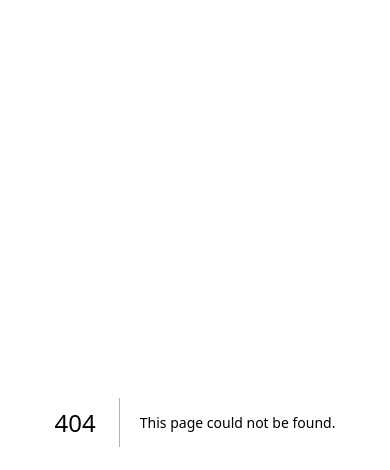
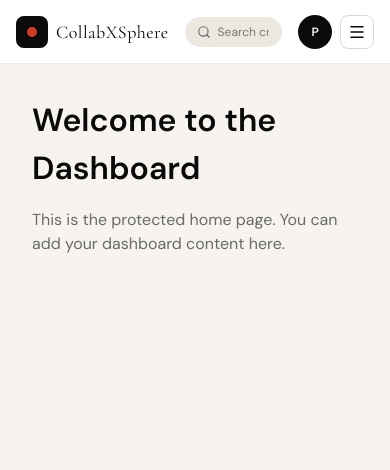
Before and after one commit to RiteshSingh3628/collabX_frontend, a Next.js app: page /home in a window 390 px wide. Before the commit this address had no page. Shown: the top 470 px of the page. Built offline with nearby package versions, Linux system fonts and the light colour scheme.

Commit message:
feature: added homepage navbar with responsive design

```diff
--- /dev/null
+++ b/src/app/(protected)/home/page.jsx
@@ -0,0 +1,13 @@
+
+export default function Home() {
+  return (
+    <div style={{ padding: '2rem' }}>
+        <h1 style={{ fontSize: '2rem', fontWeight: 700, marginBottom: '1rem' }}>
+            Welcome to the Dashboard
+        </h1>
+        <p style={{ fontSize: '1rem', color: '#6a6a6a' }}>
+            This is the protected home page. You can add your dashboard content here.
+        </p>
+    </div>
+    )
+}
--- /dev/null
+++ b/src/app/(protected)/layout.js
@@ -0,0 +1,10 @@
+import DashboardNav from '@/components/common/DashboardNav'
+
+export default function ProtectedLayout({ children }) {
+  return (
+    <>
+      <DashboardNav />
+      <main style={{ paddingTop: '64px' }}>{children}</main>
+    </>
+  )
+}
--- /dev/null
+++ b/src/components/common/DashboardNav/DashboardNav.jsx
@@ -0,0 +1,112 @@
+'use client'
+
+import { useState } from 'react'
+import Link from 'next/link'
+import { usePathname } from 'next/navigation'
+import { Search, Settings, Menu, X } from 'lucide-react'
+import { navItems } from '@/constants/navItems'
+import NavItem from './NavItem'
+import MobileDrawer from './MobileDrawer'
+
+export default function DashboardNav() {
+  const pathname = usePathname()
+  const [role, setRole] = useState('creator')
+  const [menuOpen, setMenuOpen] = useState(false)
+
+  const activeItem = navItems.find(
+    (item) => pathname === item.href || pathname.startsWith(item.href + '/')
+  )
+
+  return (
+    <>
+      <header className="fixed top-0 inset-x-0 z-50 bg-white/97 backdrop-blur-xl border-b border-black/8 h-16 flex items-center">
+        <div className="w-full max-w-7xl mx-auto px-4 md:px-6 flex items-center gap-4">
+
+          {/* Logo */}
+          <Link href="/home" className="flex items-center gap-2 shrink-0 no-underline">
+            <div className="w-8 h-8 bg-(--ink) rounded-lg flex items-center justify-center shrink-0">
+              <span className="w-2.5 h-2.5 rounded-full bg-(--red) block" />
+            </div>
+            <span
+              className="text-lg font-medium text-(--ink) tracking-wide whitespace-nowrap"
+              style={{ fontFamily: 'var(--serif)' }}
+            >
+              CollabXSphere
+            </span>
+          </Link>
+
+          {/* Search */}
+          <div className="flex-1 max-w-55 relative">
+            <Search size={14} className="absolute left-3 top-1/2 -translate-y-1/2 text-(--ink3) pointer-events-none" />
+            <input
+              type="text"
+              placeholder="Search creators, brands..."
+              className="w-full py-1.5 pl-8 pr-3 text-xs bg-(--warm) border border-transparent rounded-full text-(--ink) outline-none focus:border-black/20 transition-colors duration-200"
+              style={{ fontFamily: 'var(--sans)' }}
+            />
+          </div>
+
+          {/* Desktop nav */}
+          <nav className="hidden md:flex flex-1 items-center justify-center gap-8 pb-0.5">
+            {navItems.map((item) => (
+              <NavItem key={item.label} item={item} active={activeItem?.label === item.label} />
+            ))}
+          </nav>
+
+          {/* Desktop right controls */}
+          <div className="hidden md:flex items-center gap-3 shrink-0">
+            {/* Role toggle */}
+            <div className="flex items-center bg-(--warm) rounded-full p-0.5 gap-0.5">
+              {['brand', 'creator'].map((r) => (
+                <button
+                  key={r}
+                  onClick={() => setRole(r)}
+                  className={`px-3.5 py-1 text-[0.7rem] font-semibold tracking-wide capitalize rounded-full border-none cursor-pointer transition-all duration-200 ${
+                    role === r ? 'bg-white text-(--ink) shadow-sm' : 'bg-transparent text-(--ink3)'
+                  }`}
+                  style={{ fontFamily: 'var(--sans)' }}
+                >
+                  {r.charAt(0).toUpperCase() + r.slice(1)}
+                </button>
+              ))}
+            </div>
+
+            {/* Settings */}
+            <button className="w-8.5 h-8.5 rounded-full border border-black/15 bg-transparent flex items-center justify-center cursor-pointer text-(--ink3) hover:border-black/35 hover:text-(--ink) transition-all duration-200">
+              <Settings size={15} />
+            </button>
+
+            {/* Avatar */}
+            <button className="w-8.5 h-8.5 rounded-full bg-(--ink) border-none flex items-center justify-center cursor-pointer">
+              <span className="text-[0.75rem] font-bold text-white uppercase" style={{ fontFamily: 'var(--sans)' }}>P</span>
+            </button>
+          </div>
+
+          {/* Mobile right: avatar + hamburger */}
+          <div className="flex md:hidden ml-auto items-center gap-2 shrink-0">
+            <button className="w-8.5 h-8.5 rounded-full bg-(--ink) border-none flex items-center justify-center cursor-pointer">
+              <span className="text-[0.75rem] font-bold text-white uppercase" style={{ fontFamily: 'var(--sans)' }}>P</span>
+            </button>
+            <button
+              onClick={() => setMenuOpen((prev) => !prev)}
+              aria-label="Toggle menu"
+              className="w-8.5 h-8.5 rounded-lg border border-black/15 bg-transparent flex items-center justify-center cursor-pointer text-(--ink) hover:border-black/35 transition-all duration-200"
+            >
+              {menuOpen ? <X size={18} /> : <Menu size={18} />}
+            </button>
+          </div>
+
+        </div>
+      </header>
+
+      {menuOpen && (
+        <MobileDrawer
+          activeLabel={activeItem?.label}
+          role={role}
+          setRole={setRole}
+          onClose={() => setMenuOpen(false)}
+        />
+      )}
+    </>
+  )
+}
--- /dev/null
+++ b/src/components/common/DashboardNav/MobileDrawer.jsx
@@ -0,0 +1,82 @@
+import Link from 'next/link'
+import { Settings } from 'lucide-react'
+import { navItems } from '@/constants/navItems'
+
+function MobileNavItem({ item, active, onClick }) {
+  const Icon = item.icon
+
+  return (
+    <Link
+      href={item.href}
+      onClick={onClick}
+      className={`no-underline flex items-center gap-3 px-4 py-3 rounded-xl transition-colors duration-150 ${active ? 'bg-(--warm)' : 'hover:bg-(--warm)/60'}`}
+    >
+      <div className="relative">
+        <Icon
+          size={20}
+          className={active ? 'text-(--ink)' : 'text-(--ink3)'}
+        />
+        {item.badge !== null && (
+          <span className="absolute -top-1.5 -right-2 bg-(--red) text-white text-[0.6rem] font-bold rounded-full min-w-4 h-4 flex items-center justify-center px-1 leading-none">
+            {item.badge}
+          </span>
+        )}
+      </div>
+      <span
+        className={`text-sm ${active ? 'font-semibold text-(--ink)' : 'font-normal text-(--ink3)'}`}
+        style={{ fontFamily: 'var(--sans)' }}
+      >
+        {item.label}
+      </span>
+    </Link>
+  )
+}
+
+export default function MobileDrawer({ activeLabel, role, setRole, onClose }) {
+  return (
+    <div className="fixed top-16 inset-x-0 z-49 bg-white/98 backdrop-blur-xl border-b border-black/8 px-4 pt-3 pb-5 flex flex-col gap-1">
+      {navItems.map((item) => (
+        <MobileNavItem
+          key={item.label}
+          item={item}
+          active={activeLabel === item.label}
+          onClick={onClose}
+        />
+      ))}
+
+      <div className="h-px bg-black/8 my-2" />
+
+      {/* Role toggle */}
+      <div className="px-4 py-1">
+        <p
+          className="text-[0.65rem] font-semibold text-(--ink3) tracking-widest uppercase mb-2"
+          style={{ fontFamily: 'var(--sans)' }}
+        >
+          View as
+        </p>
+        <div className="flex items-center bg-(--warm) rounded-full p-0.5 gap-0.5 w-fit">
+          {['brand', 'creator'].map((r) => (
+            <button
+              key={r}
+              onClick={() => setRole(r)}
+              className={`px-5 py-1.5 text-[0.78rem] font-semibold tracking-wide capitalize rounded-full border-none cursor-pointer transition-all duration-200 ${
+                role === r ? 'bg-white text-(--ink) shadow-sm' : 'bg-transparent text-(--ink3)'
+              }`}
+              style={{ fontFamily: 'var(--sans)' }}
+            >
+              {r.charAt(0).toUpperCase() + r.slice(1)}
+            </button>
+          ))}
+        </div>
+      </div>
+
+      {/* Settings */}
+      <button className="flex items-center gap-3 px-4 py-3 rounded-xl w-full text-left bg-transparent border-none cursor-pointer hover:bg-(--warm)/60 transition-colors duration-150">
+        <Settings size={20} className="text-(--ink3)" />
+        <span className="text-sm text-(--ink3)" style={{ fontFamily: 'var(--sans)' }}>
+          Settings
+        </span>
+      </button>
+    </div>
+  )
+}
--- /dev/null
+++ b/src/components/common/DashboardNav/NavItem.jsx
@@ -0,0 +1,35 @@
+import Link from 'next/link'
+
+export default function NavItem({ item, active }) {
+  const Icon = item.icon
+
+  return (
+    <Link
+      href={item.href}
+      className="relative flex flex-col items-center gap-0.5 group no-underline"
+    >
+      <div className="relative">
+        <Icon
+          size={20}
+          className={`transition-colors duration-200 group-hover:text-(--ink) ${active ? 'text-(--ink)' : 'text-(--ink3)'}`}
+        />
+        {item.badge !== null && (
+          <span className="absolute -top-1.5 -right-2 bg-(--red) text-white text-[0.6rem] font-bold rounded-full min-w-4 h-4 flex items-center justify-center px-1 leading-none">
+            {item.badge}
+          </span>
+        )}
+      </div>
+
+      <span
+        className={`text-[0.65rem] tracking-wide transition-colors duration-200 group-hover:text-(--ink) ${active ? 'font-semibold text-(--ink)' : 'font-normal text-(--ink3)'}`}
+        style={{ fontFamily: 'var(--sans)' }}
+      >
+        {item.label}
+      </span>
+
+      {active && (
+        <span className="absolute -bottom-3 left-1/2 -translate-x-1/2 w-full h-0.5 bg-(--ink) rounded-t" />
+      )}
+    </Link>
+  )
+}
--- /dev/null
+++ b/src/components/common/DashboardNav/index.js
@@ -0,0 +1 @@
+export { default } from './DashboardNav'
--- /dev/null
+++ b/src/constants/navItems.js
@@ -0,0 +1,9 @@
+import { Home, Compass, LogIn, MessageSquare, Bell } from 'lucide-react'
+
+export const navItems = [
+  { label: 'Home', href: '/home', icon: Home, badge: null },
+  { label: 'Discover', href: '/discover', icon: Compass, badge: null },
+  { label: 'Campaigns', href: '/campaigns', icon: LogIn, badge: 3 },
+  { label: 'Messages', href: '/messages', icon: MessageSquare, badge: 5 },
+  { label: 'Alerts', href: '/alerts', icon: Bell, badge: 12 },
+]
```
